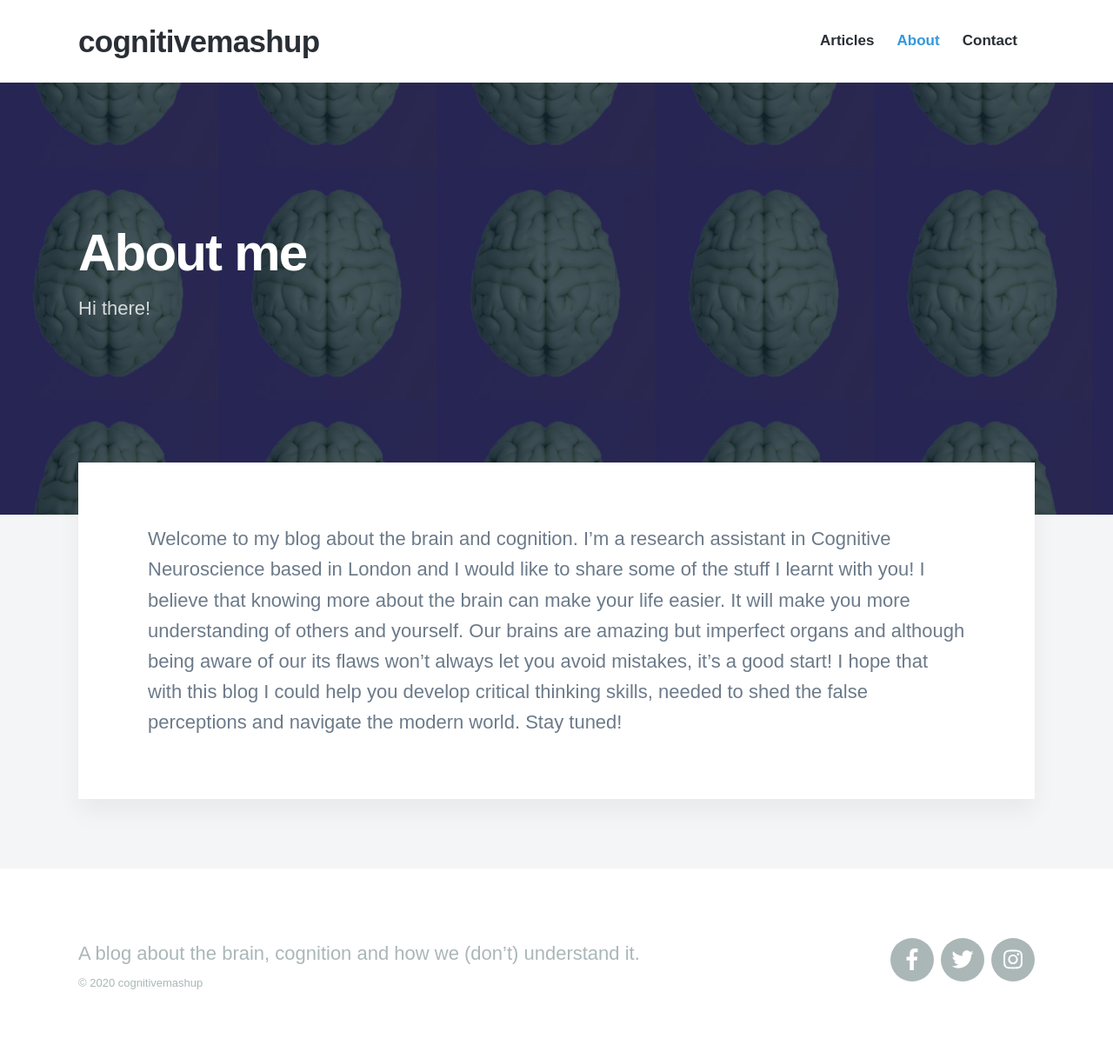
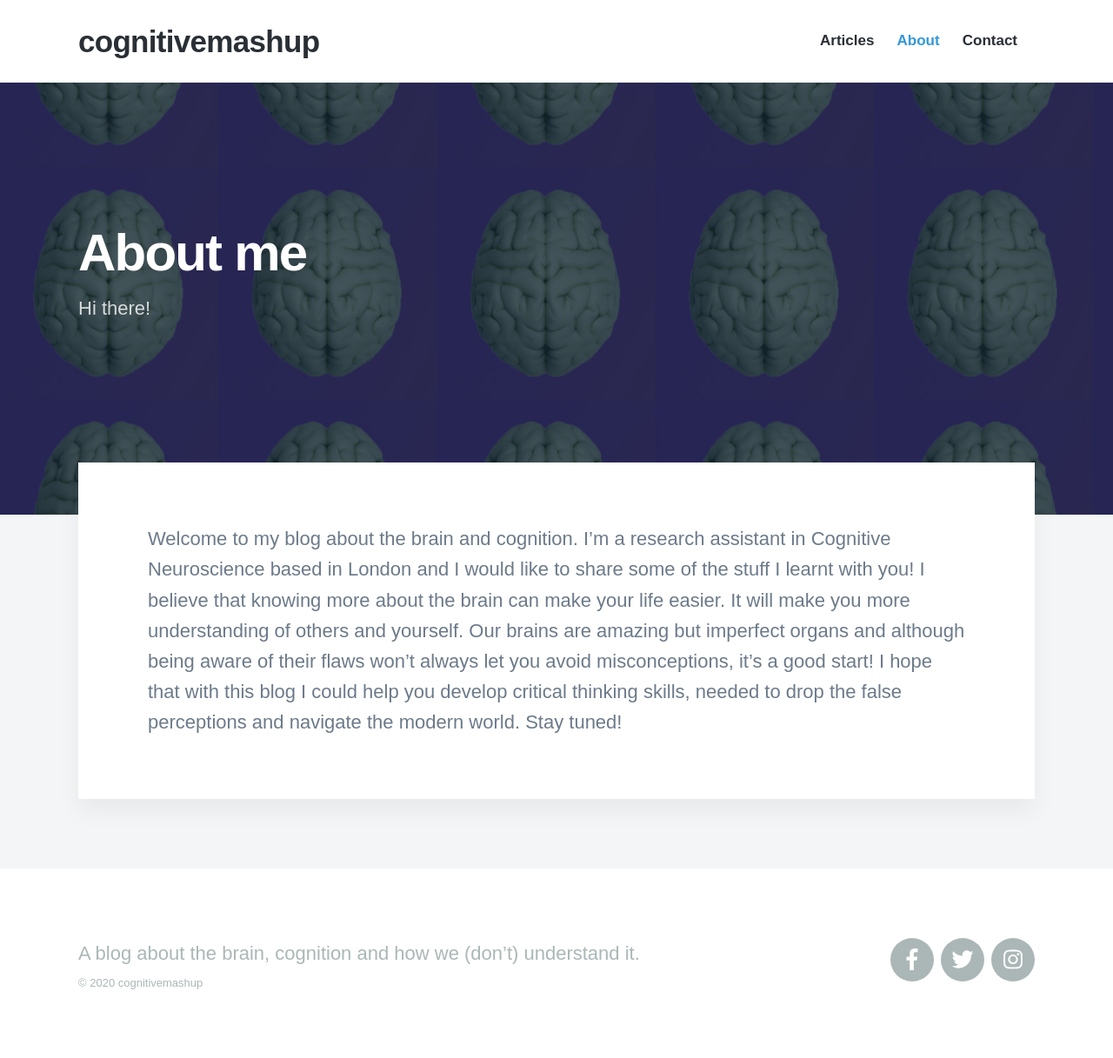
Before and after one commit to sandramariamachon/cognitive_mashup, a Jekyll site: the page built from _pages/about.md, in a window 1280 px wide. Shown: the whole page at 87% size. Built offline with Jekyll 4.4.1, drawn with Linux system fonts in a browser that asks for light colours; nearby versions of some CDN libraries; some web fonts are replaced.

Commit message:
about update

```diff
--- a/_pages/about.md
+++ b/_pages/about.md
@@ -6,6 +6,6 @@ featured_image: /images/art/newabout.jpg
 Welcome to my blog about the brain and cognition.
 I'm a research assistant in Cognitive Neuroscience based in London and I would like to share some of the stuff I learnt with you!
 I believe that knowing more about the brain can make your life easier. It will make you more understanding of others and yourself.
-Our brains are amazing but imperfect organs and although being aware of our its flaws won't always let you avoid mistakes, it's a good start!
+Our brains are amazing but imperfect organs and although being aware of their flaws won't always let you avoid misconceptions, it's a good start!
 I hope that with this blog I could help you develop critical thinking skills,
-needed to shed the false perceptions and navigate the modern world. Stay tuned!
+needed to drop the false perceptions and navigate the modern world. Stay tuned!
```
